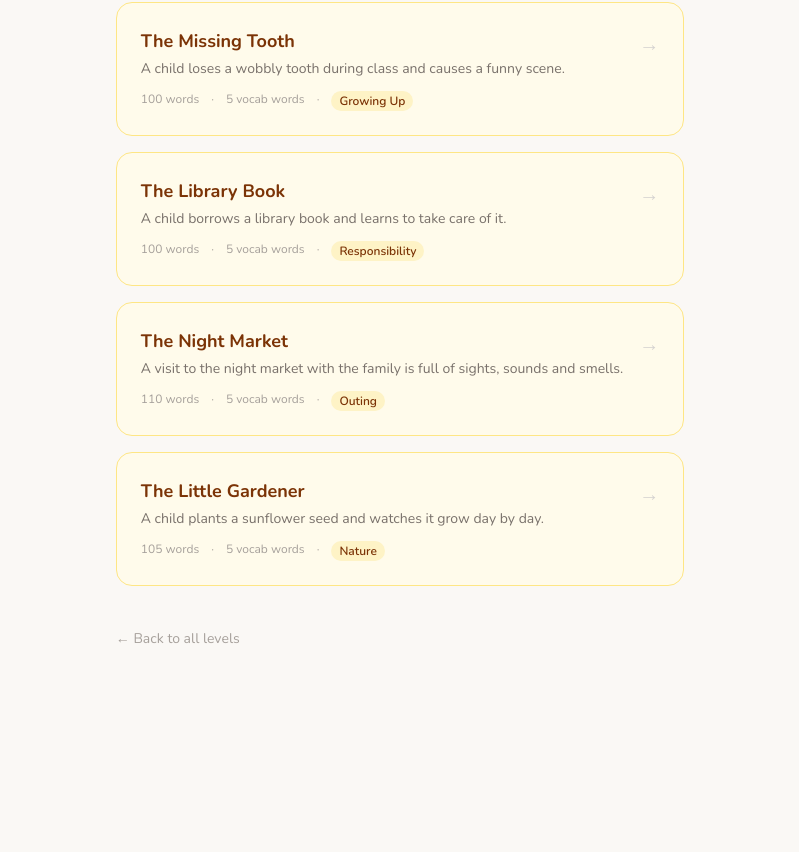
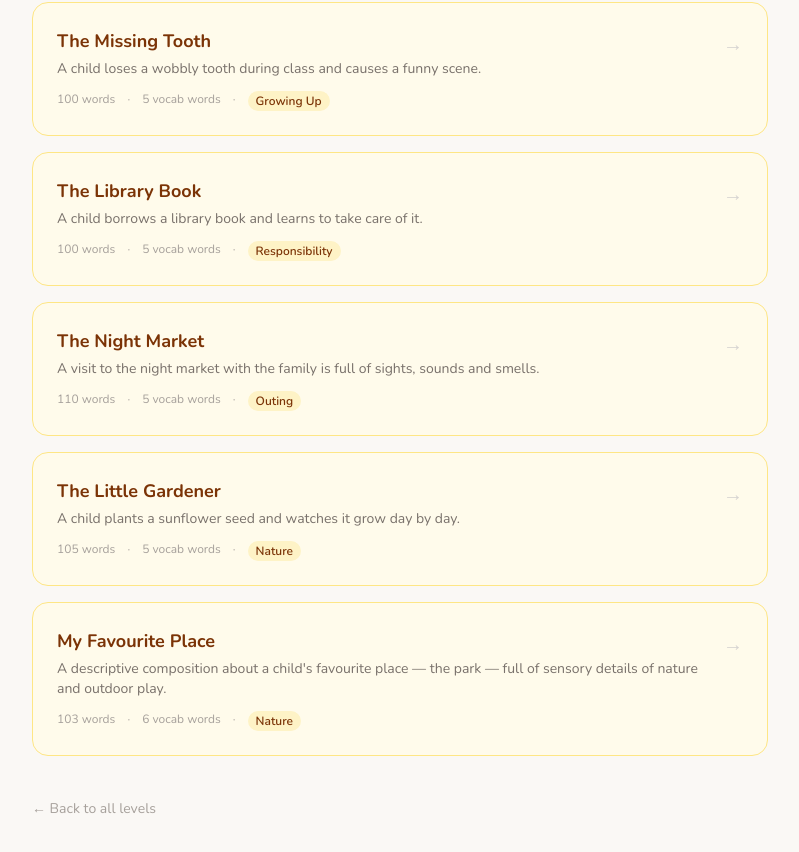
Before and after one commit to amksgv/compobank, a Next.js app: page /level/1 in a window 1280 px wide. Shown: the part 1940-2792 px from the top of the page, without its empty margins (240-1039 px from the left). Before the commit the page ends 2654 px from the top, so only its background shows below. Built offline with nearby package versions, Linux system fonts and the light colour scheme.

Commit message:
Add P1 composition - My Favourite Place
Appends the approved descriptive composition from COM-4 to compositions-p1.ts.
Level 1, 103 words, Nature theme. TypeScript and build verified.

Co-Authored-By: Paperclip <noreply@paperclip.ing>

```diff
--- a/src/data/compositions-p1.ts
+++ b/src/data/compositions-p1.ts
@@ -362,4 +362,33 @@ I brought my sunflower to school for show-and-tell. Everyone wanted to touch it.
       { word: "proudest", meaning: "feeling the most pride and happiness about something", partOfSpeech: "adjective", example: "She was the proudest winner on the stage." },
     ],
   },
+
+  // ════════════════════════════════════════
+  // PRIMARY 1 — BATCH 3
+  // ════════════════════════════════════════
+  {
+    slug: "my-favourite-place",
+    title: "My Favourite Place",
+    description: "A descriptive composition about a child's favourite place — the park — full of sensory details of nature and outdoor play.",
+    level: 1,
+    wordCount: 103,
+    theme: "Nature",
+    body: `My favourite place is the park near my home. I go there every Saturday with my family.
+
+The park has tall green trees. Cool shade falls under them. I like to sit on the soft grass and feel the gentle breeze on my face.
+
+There is a big playground in the park. I love to swing high up in the air. From the top of the slide, I can see far away.
+
+There is also a small pond with little ducks. They quack loudly and splash in the water. I love to watch them swim around.
+
+The park always makes me very happy.`,
+    vocabulary: [
+      { word: "breeze", meaning: "a light, pleasant wind", partOfSpeech: "noun", example: "A cool breeze blew through the open window." },
+      { word: "shade", meaning: "a cool, dark area sheltered from the sun", partOfSpeech: "noun", example: "We sat in the shade of a big tree." },
+      { word: "gentle", meaning: "soft, mild, and not rough or harsh", partOfSpeech: "adjective", example: "She gave the puppy a gentle pat." },
+      { word: "pond", meaning: "a small, still area of water", partOfSpeech: "noun", example: "The children threw stones into the pond." },
+      { word: "quack", meaning: "to make the sound a duck makes", partOfSpeech: "verb", example: "The ducks quack every time we throw them bread." },
+      { word: "splash", meaning: "to hit a liquid and send drops flying", partOfSpeech: "verb", example: "The boy splashed through the puddle with his boots." },
+    ],
+  },
 ];
```
